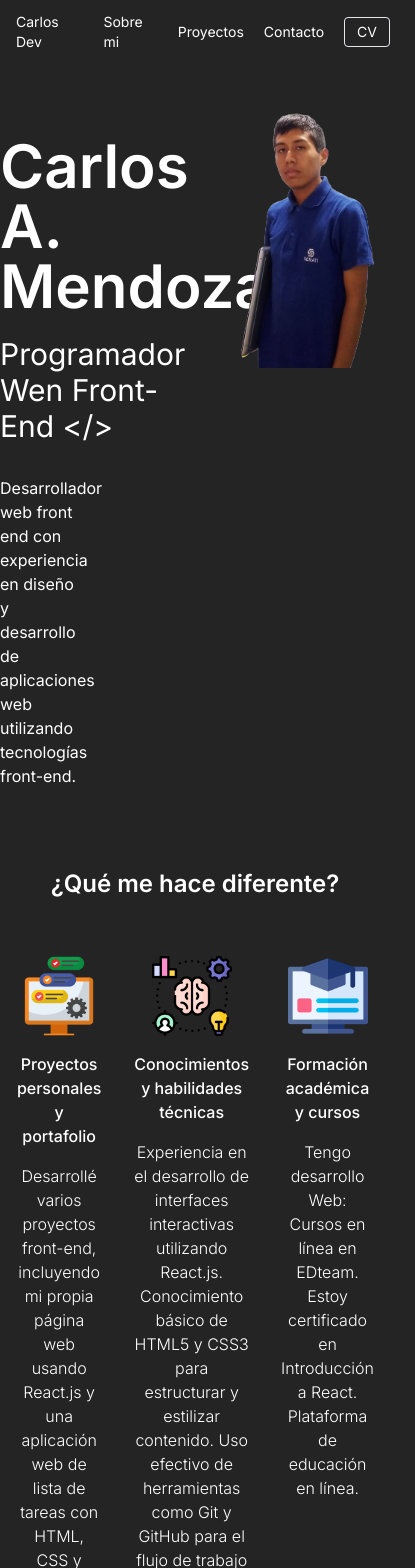
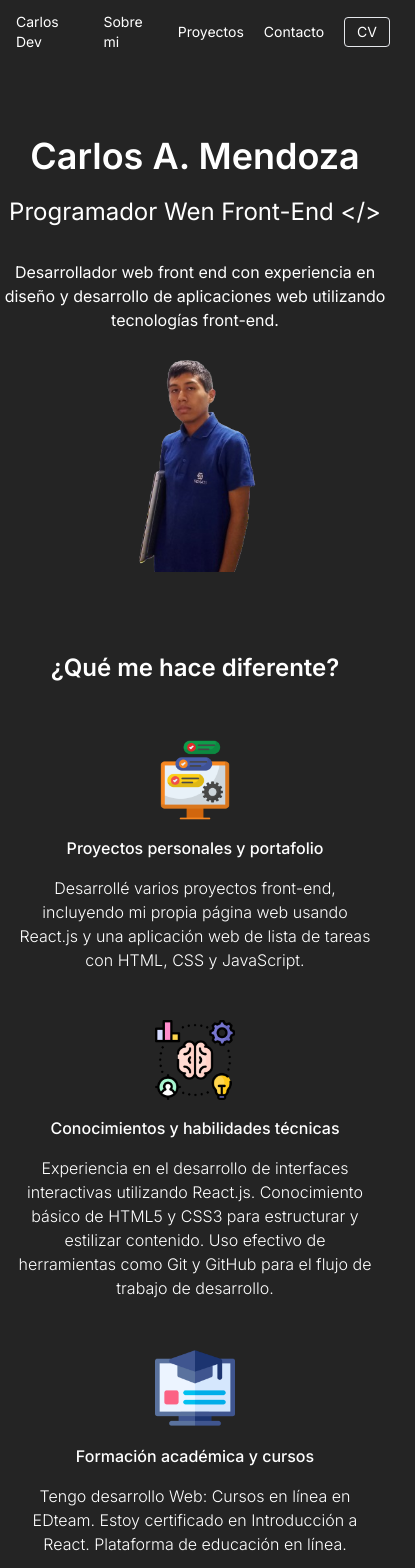
Before and after one commit to CarlosDavid-AM/carlos-dev, a Next.js app: page / in a window 390 px wide. Shown: the top 1568 px of the page, 415 px wide, since content can reach past the window. Built offline with nearby package versions, Linux system fonts and the light colour scheme.

Commit message:
Page Home V.4 Responsive Design

```diff
--- a/src/app/page.tsx
+++ b/src/app/page.tsx
@@ -5,20 +5,20 @@ const page = () => {
   return (
     <div className='container mx-auto'>
       {/* Header */}
-      <div className='flex justify-between'>
-        <div className='w-1/2 flex flex-col gap-y-5 pt-14'>
-          <h1 className='text-6xl font-semibold'>
+      <div className='flex flex-col lg:flex-row justify-between'>
+        <div className='lg:w-1/2 text-center lg:text-start flex flex-col gap-y-5 pt-14'>
+          <h1 className='text-4xl lg:text-6xl font-semibold'>
             Carlos A. Mendoza
           </h1>
-          <h2 className='text-3xl'>
+          <h2 className='text-2xl lg:text-3xl'>
             Programador Wen Front-End &lt;/&gt;
           </h2>
-          <p className='mr-28 pt-3 font'>
+          <p className='lg:mr-28 pt-3'>
             Desarrollador web front end con experiencia en diseño y desarrollo de aplicaciones web utilizando
             tecnologías front-end.
           </p>
         </div>
-        <img className='h-72 mr-20' src="/imagenes/miPerfil.jpg" alt="miPerfil" />
+        <img className=' h-60 w-48 mx-auto lg:mx-0 lg:h-72 lg:w-56 lg:mr-20' src="/imagenes/miPerfil.jpg" alt="miPerfil" />
       </div>
 
       {/* Body */}
@@ -26,8 +26,8 @@ const page = () => {
         <h2 className='text-center mt-20 mb-14 text-2xl font-semibold'>
           ¿Qué me hace diferente?
         </h2>
-        <div className='flex text-center'>
-          <div className='w-1/3 flex flex-col gap-y-4 mx-4'>
+        <div className='flex flex-col gap-y-12 lg:gap-y-0 lg:flex-row text-center'>
+          <div className='lg:w-1/3 flex flex-col gap-y-4 mx-4'>
             <img src="/imagenes/Proyectos.png" alt="project-img" className='h-20 mx-auto'/>
             <h3 className='font-medium'>
               Proyectos personales y portafolio
@@ -37,7 +37,7 @@ const page = () => {
               de tareas con HTML, CSS y JavaScript.
             </p>
           </div>
-          <div className='w-1/3 flex flex-col gap-y-4 mx-4'>
+          <div className='lg:w-1/3 flex flex-col gap-y-4 mx-4'>
             <img src="/imagenes/Conosimientos.png" alt="knowledge-img" className='h-20 mx-auto'/>
             <h3 className='font-medium'>
               Conocimientos y habilidades técnicas
@@ -47,7 +47,7 @@ const page = () => {
               estructurar y estilizar contenido. Uso efectivo de herramientas como Git y GitHub para el flujo de trabajo de desarrollo.
             </p>
           </div>
-          <div className='w-1/3 flex flex-col gap-y-4 mx-4'>
+          <div className='lg:w-1/3 flex flex-col gap-y-4 mx-4'>
             <img src="/imagenes/Formacion.png" alt="training-img" className='h-20 mx-auto'/>
             <h3 className='font-medium'>
               Formación académica y cursos
@@ -62,7 +62,7 @@ const page = () => {
 
       {/* Footer */}
       <div>
-        <img className='mx-auto my-8 h-80 rounded-xl shadow-black shadow' src="/imagenes/user.jpg" alt="Carlos David" />
+        <img className='mx-auto my-8 h-52 lg:h-80 rounded-xl shadow-black shadow' src="/imagenes/user.jpg" alt="Carlos David" />
       </div>
     </div>
   )
```
